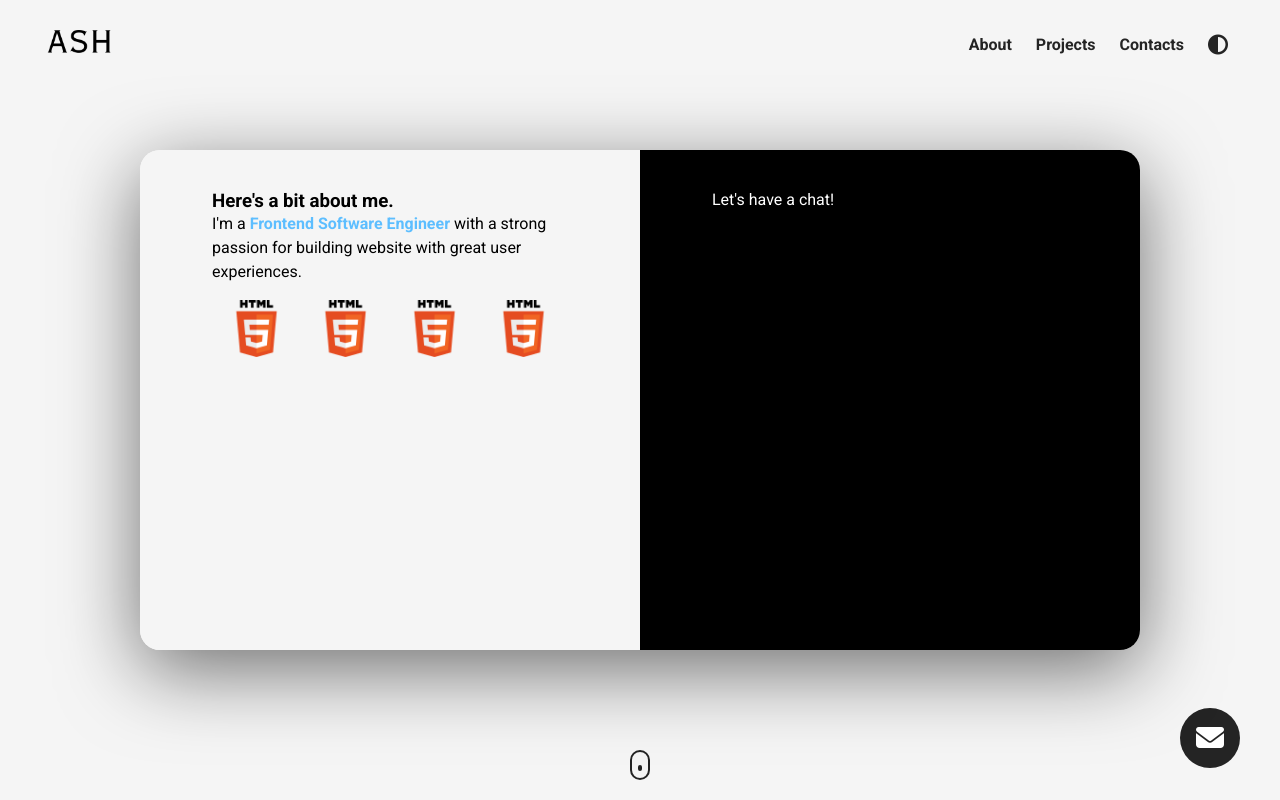
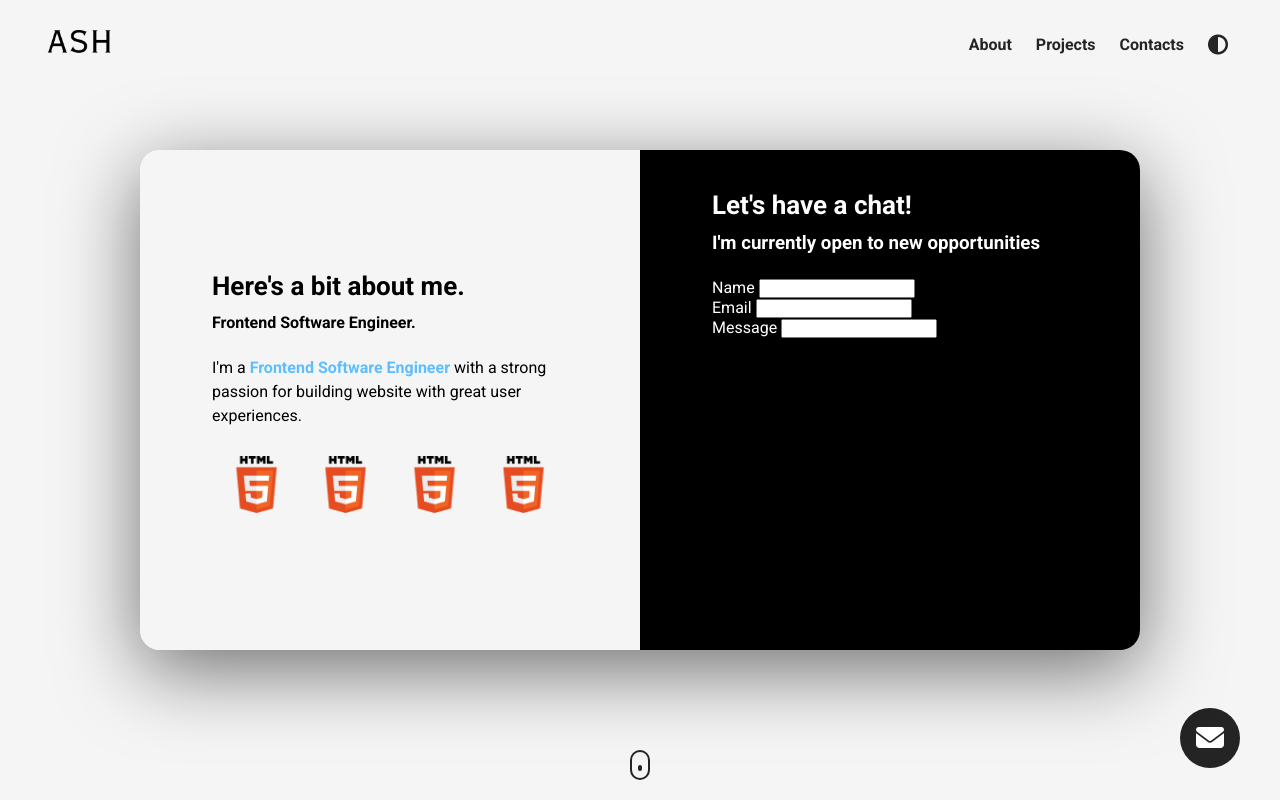
Before and after one commit to ArberSh/E-portfolio, a plain HTML site: page index.html in a window 1280 px wide. Shown: the top 800 px of the page. Drawn offline with Linux system fonts and the light colour scheme.

Commit message:
Finished some parts

```diff
--- a/index.html
+++ b/index.html
@@ -97,7 +97,7 @@
       <div class="modal">
         <div class="modal__half modal__about">
           <h3 class="modal__title modal__title--about">Here's a bit about me.</h3>
-          <h4 class="modal__sub-title modal__sub-title--about"></h4>
+          <h4 class="modal__sub-title modal__sub-title--about">Frontend Software Engineer.</h4>
           <p class="modal__para">I'm a <b class="blue">Frontend Software Engineer</b> with a strong
             passion for building website with great user experiences.
             <br>
@@ -106,19 +106,44 @@
           <div class="modal__languages">
             <figure class="modal__language">
               <img class="modal__language--img" src="./assests/HTML5_logo_and_wordmark.svg.png" alt="">
+              <span class="language__name">HTML</span>
             </figure>
             <figure class="modal__language">
               <img class="modal__language--img" src="./assests/HTML5_logo_and_wordmark.svg.png" alt="">
+              <span class="language__name">HTML</span>
             </figure>
             <figure class="modal__language">
               <img class="modal__language--img" src="./assests/HTML5_logo_and_wordmark.svg.png" alt="">
+              <span class="language__name">HTML</span>
             </figure>
             <figure class="modal__language">
               <img class="modal__language--img" src="./assests/HTML5_logo_and_wordmark.svg.png" alt="">
+              <span class="language__name">HTML</span>
             </figure>
           </div>
         </div>
-        <div class="modal__half modal__contact">Let's have a chat!</div>
+        <div class="modal__half modal__contact">
+          <h3 class="modal__title modal__title--contact">
+            Let's have a chat!
+          </h3>
+          <h3 class="modal__sub-title modal__sub-title--contact">
+            I'm currently open to new opportunities
+          </h3>
+          <form id="contact__form" action="">
+            <div class="form__item">
+              <label class="form__item--label">Name</label>
+              <input class="input" name="user_name" type="text" required>
+            </div>
+            <div class="form__item">
+              <label class="form__item--label">Email</label>
+              <input class="input" name="user_email" type="text" required>
+            </div>
+            <div class="form__item">
+              <label class="form__item--label">Message</label>
+              <input class="input" name="message" type="text" required>
+            </div>
+          </form>
+        </div>
       </div>
     </section>
     <section id="projects">
--- a/style.css
+++ b/style.css
@@ -250,6 +250,7 @@ MODAL
     background-color:rgb(245,245,245);
     display: flex;
     flex-direction: column;
+    justify-content: center;
 }
 
 .modal__languages{
@@ -260,6 +261,27 @@ MODAL
 .modal__language{
     width: 25%;
     padding: 16px;
+    position: relative;
+    display: flex;
+    flex-direction: column;
+    align-items: center;
+    transition: all 300ms ease;
+}
+
+.modal__language:hover .language__name{
+    transform: scale(1);
+}
+
+.modal__language:hover{
+    filter: brightness(80%);
+    transform: scale(0.9);
+}
+
+.language__name{
+    position: absolute;
+    bottom: -10px;
+    transform: scale(0);
+    transition: all 300ms ease;
 }
 
 .modal__language--img{
@@ -272,6 +294,18 @@ MODAL
     color: white;
 }
 
+.modal__title{
+    font-size: 26px;
+}
+
+.modal__sub-title{
+    margin: 12px 0 24px 0;
+}
+
+.modal__para{
+    margin-bottom: 12px;
+    line-height: 1.5;
+}
 
 /*
 
```
